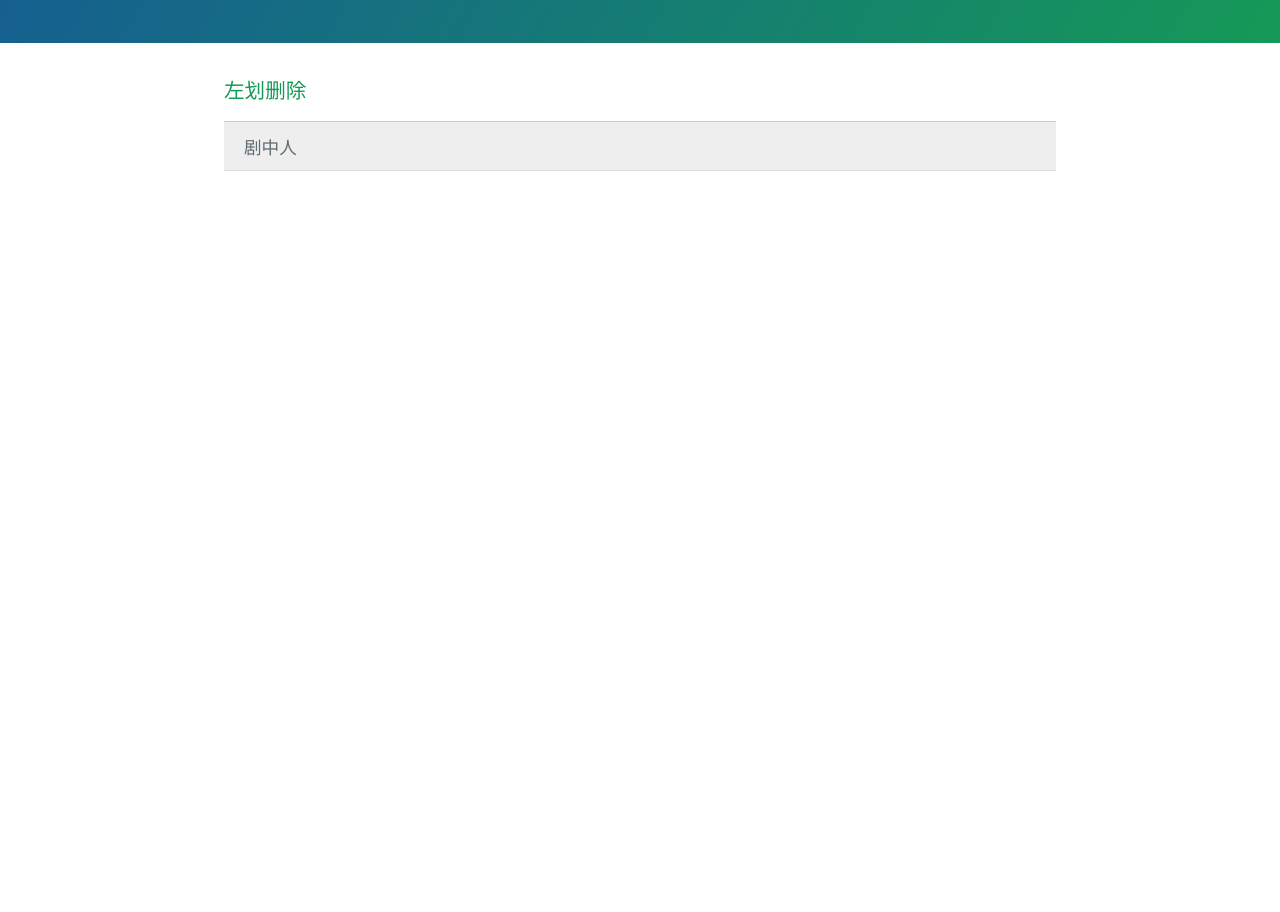
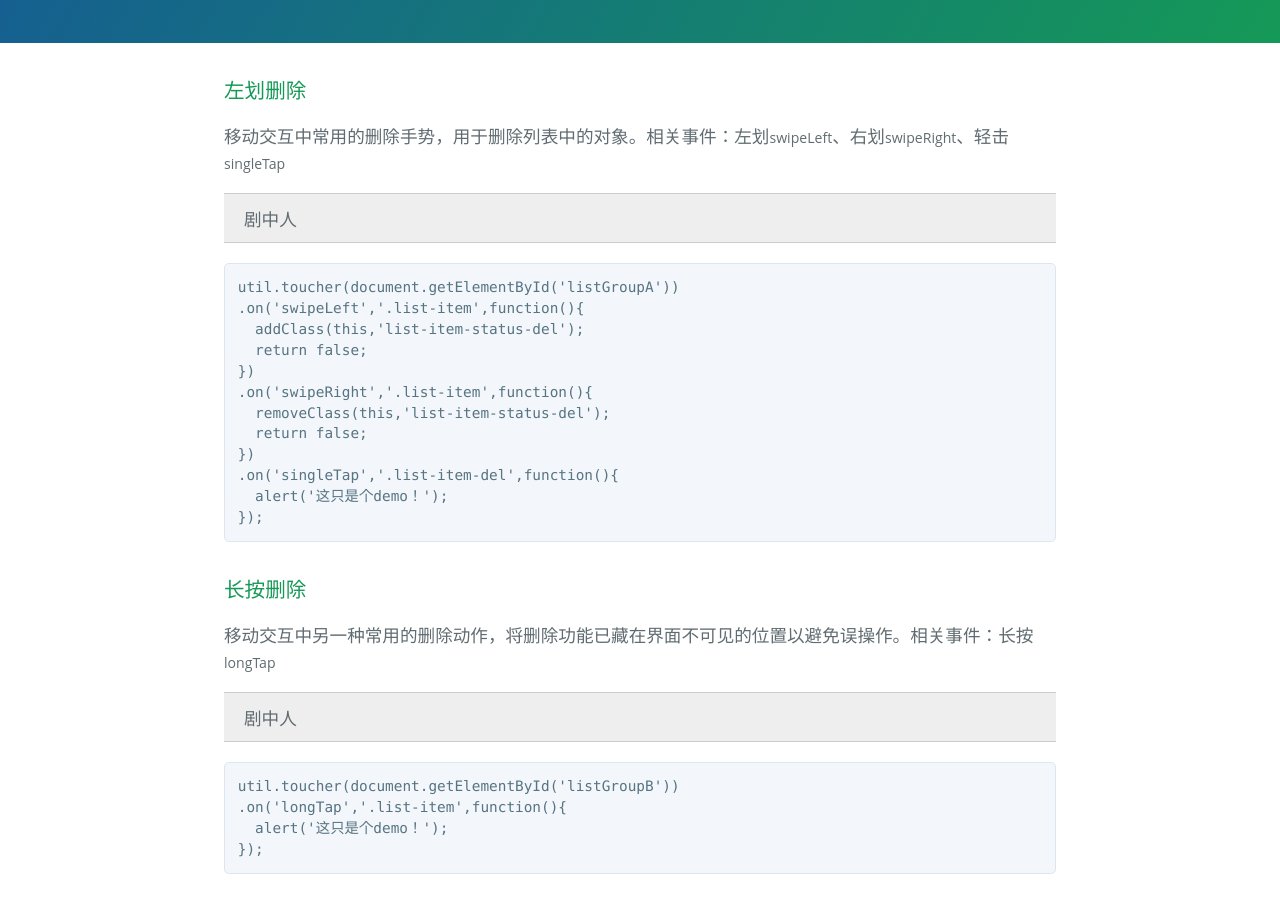
Before and after one commit to bh-lay/toucher, a plain HTML site: page index.html in a window 1280 px wide. Shown: the part 340-1252 px from the top of the page. Before the commit the page ends 800 px from the top, so only its background shows below. Drawn offline with Linux system fonts and the light colour scheme.

Commit message:
增加使用案例

```diff
--- a/index.html
+++ b/index.html
@@ -18,8 +18,9 @@
     </section>
 
     <section class="main-content">
-  <h3>左划删除</h3>
-<div class="list-group" id="listGroup">
+<h3>左划删除</h3>
+<p>移动交互中常用的删除手势，用于删除列表中的对象。相关事件：左划<small>swipeLeft</small>、右划<small>swipeRight</small>、轻击<small>singleTap</small></p>
+<div class="list-group" id="listGroupA">
   <div class="list-item">
     <div class="list-item-body">
       剧中人
@@ -29,6 +30,35 @@
     </div>
   </div>
 </div>
+<pre>
+<code>util.toucher(document.getElementById('listGroupA'))
+.on('swipeLeft','.list-item',function(){
+  addClass(this,'list-item-status-del');
+  return false;
+})
+.on('swipeRight','.list-item',function(){
+  removeClass(this,'list-item-status-del');
+  return false;
+})
+.on('singleTap','.list-item-del',function(){
+  alert('这只是个demo！');
+});</code>
+</pre>
+<h3>长按删除</h3>
+<p>移动交互中另一种常用的删除动作，将删除功能已藏在界面不可见的位置以避免误操作。相关事件：长按<small>longTap</small></p>
+<div class="list-group" id="listGroupB">
+  <div class="list-item">
+    <div class="list-item-body">
+      剧中人
+    </div>
+  </div>
+</div>
+<pre>
+<code>util.toucher(document.getElementById('listGroupB'))
+.on('longTap','.list-item',function(){
+  alert('这只是个demo！');
+});</code>
+</pre>
     </section>
 <script src="toucher.js"></script>
 <script>
@@ -47,16 +77,10 @@
       dom.className = dom.className.replace(reg, ' ');
     }
   }
-  util.toucher(document.getElementById('listGroup'))
-  .on('swipeLeft','.list-item',function(){
-    addClass(this,'list-item-status-del');
-  })
-  .on('swipeRight','.list-item',function(){
-    removeClass(this,'list-item-status-del');
-  })
-  .on('singleTap','.list-item',function(){
-    alert('你真的要删除？')
-  });
+  var codes = document.querySelectorAll('pre code');
+  for(var index=codes.length-1;index>=0;index--){
+    eval('(function (){' +  codes[index].innerHTML + '})()')
+  }
 </script>
 </body>
 </html>
--- a/stylesheets/stylesheet.css
+++ b/stylesheets/stylesheet.css
@@ -246,6 +246,7 @@ a {
 
 /** list **/
 .list-group{
+  margin-bottom: 20px;
 }
 .list-item{
   position:relative;
@@ -254,9 +255,6 @@ a {
   border-bottom: 1px solid #ccc;
   background: #eee;
   overflow: hidden;
-}
-.list-item:last-child{
-  border-bottom: 1px solid #ddd;
 }
 .list-item-body{
   padding: 0 20px;
```
